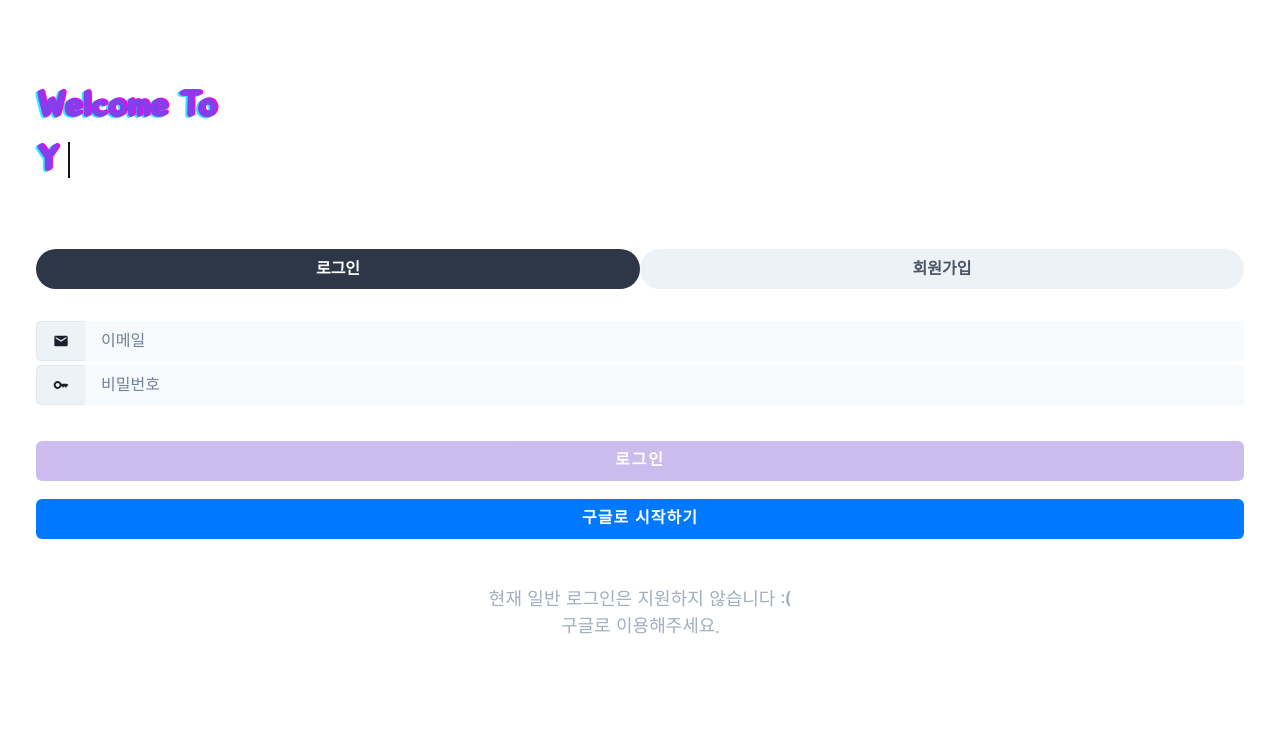
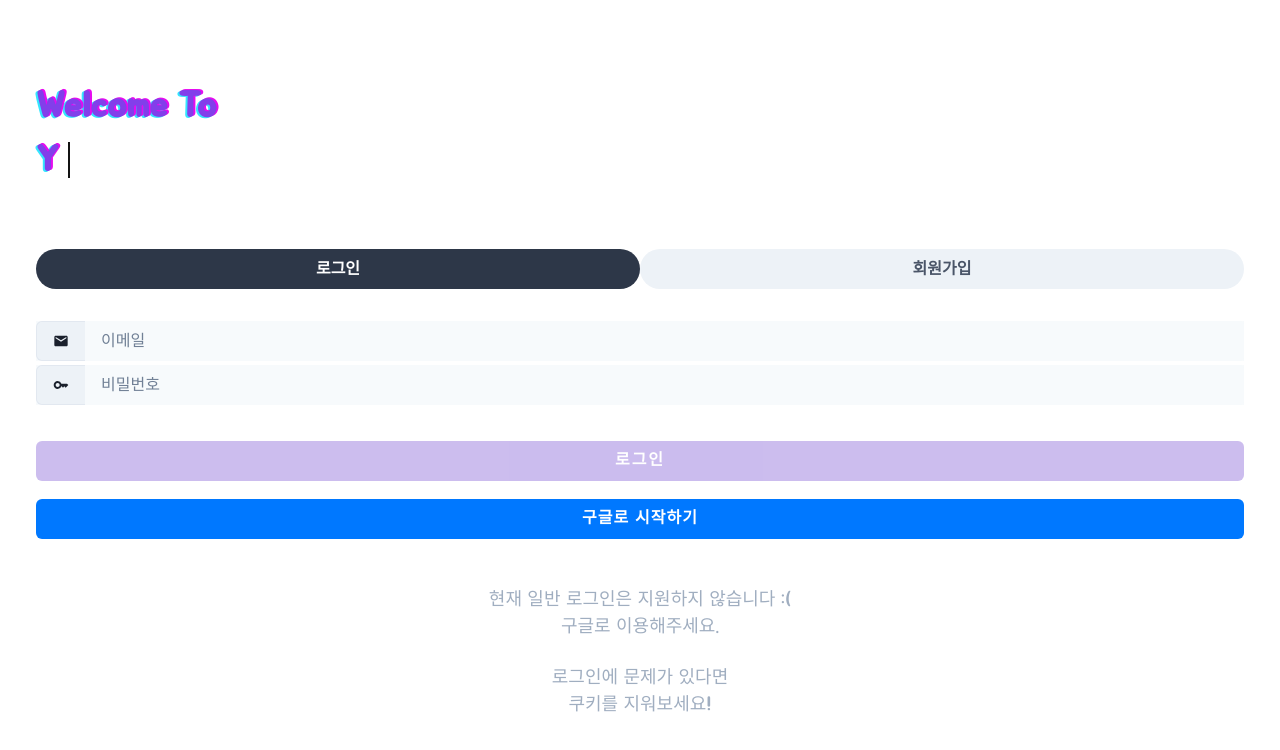
Before and after one commit to eunnho98/Cap_Web, a Next.js app: page /auth in a window 1280 px wide. Shown: the top 750 px of the page. Built offline with nearby package versions, Linux system fonts and the light colour scheme; no server answers.

Commit message:
chore: add Text

```diff
--- a/pages/auth.tsx
+++ b/pages/auth.tsx
@@ -164,6 +164,11 @@ function auth() {
         <br />
         구글로 이용해주세요.
       </Text>
+      <Text mt="24px" textAlign="center" color="gray.400" fontSize="18px">
+        로그인에 문제가 있다면
+        <br />
+        쿠키를 지워보세요!
+      </Text>
     </Box>
   );
 }
```
